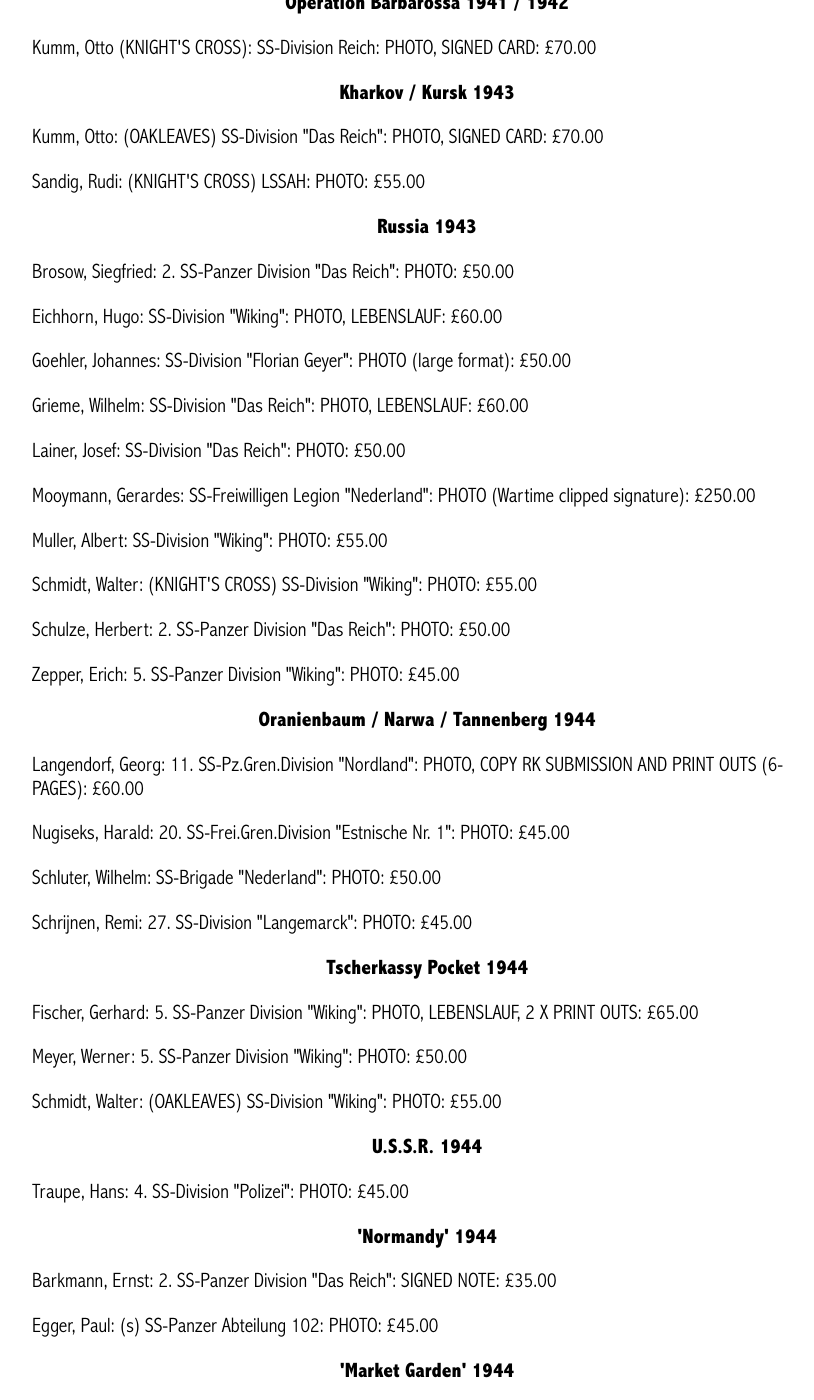
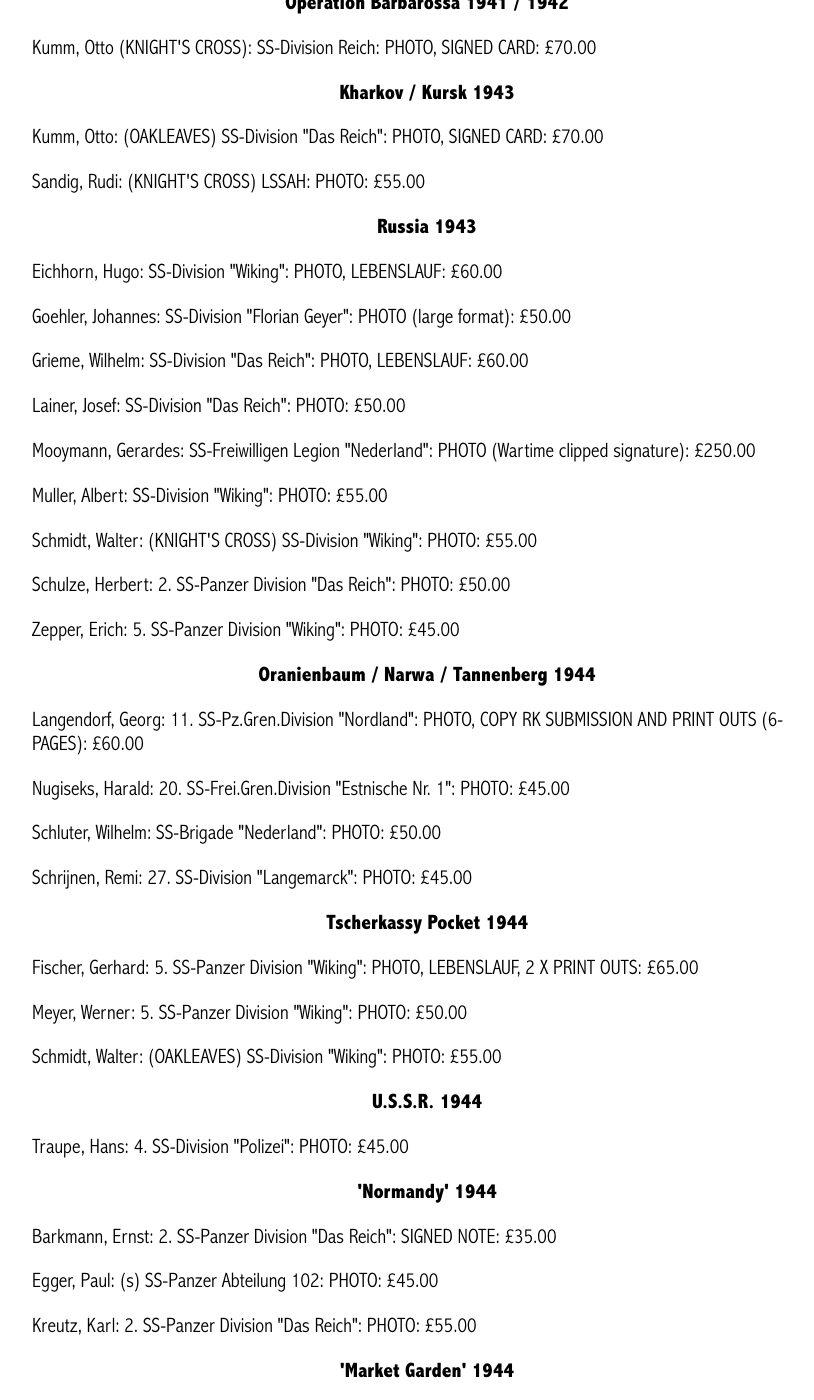
Before and after one commit to lahphotographs/lahphotographs.github.com, a Jekyll site: the page built from Waffen_SS_photos.md, in a window 1280 px wide and 1400 px high, scrolled down 796 px. Shown: the whole window, without its empty margins (213-1027 px from the left). Built offline with Jekyll 4.4.1, drawn with Linux system fonts in a browser that asks for light colours.

Commit message:
Update Waffen_SS_photos.md

```diff
--- a/Waffen_SS_photos.md
+++ b/Waffen_SS_photos.md
@@ -27,7 +27,6 @@ permalink: /waffen_ss_photos.html
 <p>Sandig,	Rudi:	(KNIGHT'S CROSS) LSSAH:	PHOTO: £55.00
 <br />
 <p><b><center>Russia 1943</center></b></p>
-<p>Brosow,	Siegfried: 2. SS-Panzer Division "Das Reich":	PHOTO: £50.00
 <p>Eichhorn,	Hugo:	SS-Division "Wiking":	PHOTO, LEBENSLAUF: £60.00
 <p>Goehler,	Johannes:	SS-Division "Florian Geyer":	PHOTO (large format): £50.00
 <p>Grieme,	Wilhelm:	SS-Division "Das Reich":	PHOTO, LEBENSLAUF: £60.00
@@ -55,6 +54,7 @@ permalink: /waffen_ss_photos.html
 <p><b><center>'Normandy' 1944</center></b></p>
 <p>Barkmann,	Ernst:	2. SS-Panzer Division "Das Reich": SIGNED NOTE: £35.00
 <p>Egger,	Paul:	(s) SS-Panzer Abteilung 102:	PHOTO: £45.00
+<p>Kreutz,	Karl:	2. SS-Panzer Division "Das Reich":	PHOTO: £55.00
 <br />
 <p><b><center>'Market Garden' 1944</center></b></p>
 <p>Euling,	Karl-Heinz:	10. SS-Panzer Division "Frundsberg":	PHOTO: £45.00
```
